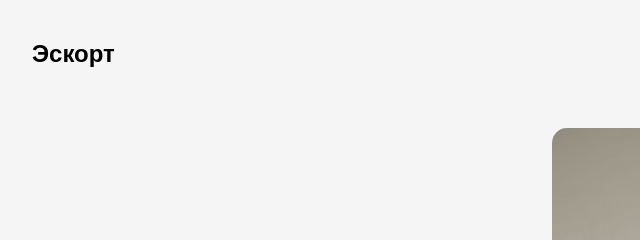
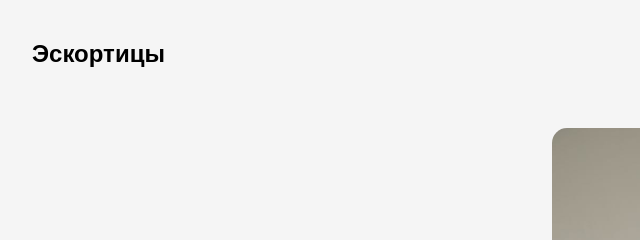
Before and after one commit to dany726/my_first_site, a plain HTML site: page index.html in a window 1280 px wide. Shown: the top 240 px of the page, 108-748 px from the left. Drawn offline with Linux system fonts and the light colour scheme.

Commit message:
Update index.html

```diff
--- a/index.html
+++ b/index.html
@@ -10,7 +10,7 @@
 
     <header class="header">
 
-        <div class="logo">Эскорт</div>
+        <div class="logo">Эскортицы</div>
 
         <nav>
             <a href="#home">Главная</a>
```
